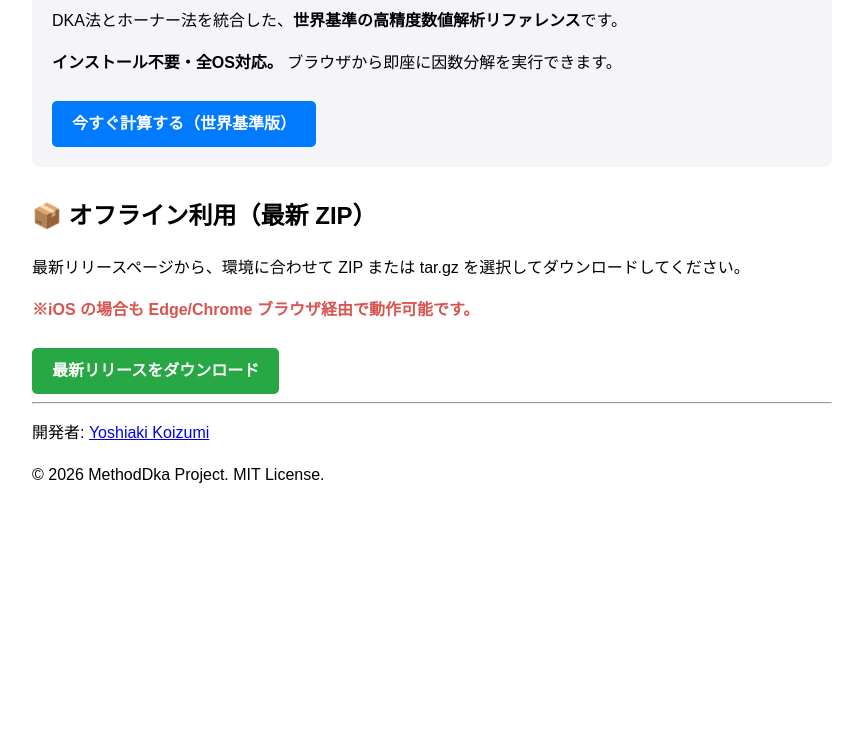
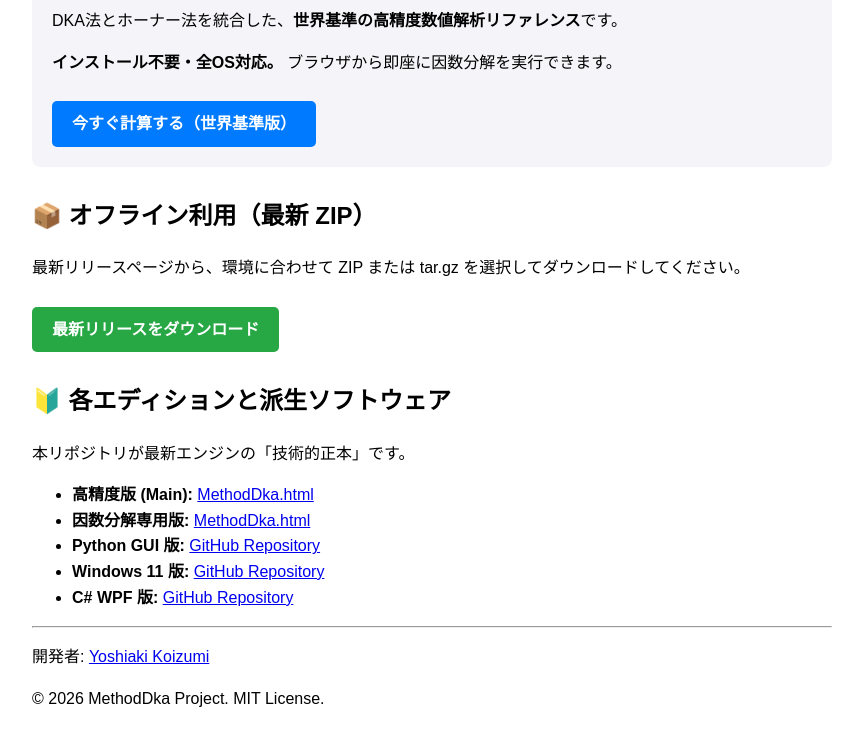
Before and after one commit to YoshiakiKoizumija142397/MethodDka, a plain HTML site: page index.html in a window 1280 px wide. Shown: the part 126-857 px from the top of the page, without its empty margins (208-1071 px from the left). Before the commit the page ends 800 px from the top, so only its background shows below. Drawn offline with Linux system fonts and the light colour scheme.

Commit message:
Update index.html to add software editions section
Removed note about iOS compatibility and added sections for various editions and derived software.

Signed-off-by: Yoshiaki.Koizumi <98944675+YoshiakiKoizumija142397@users.noreply.github.com>

```diff
--- a/index.html
+++ b/index.html
@@ -10,7 +10,6 @@
         .section { margin-top: 30px; }
         .btn { display: inline-block; padding: 10px 20px; background: #007bff; color: white; text-decoration: none; border-radius: 5px; margin-top: 10px; font-weight: bold; }
         .btn-download { background: #28a745; }
-        .note { color: #d9534f; font-weight: bold; }
     </style>
 </head>
 <body>
@@ -25,8 +24,19 @@
     <div class="section">
         <h2>📦 オフライン利用（最新 ZIP）</h2>
         <p>最新リリースページから、環境に合わせて ZIP または tar.gz を選択してダウンロードしてください。</p>
-        <p class="note">※iOS の場合も Edge/Chrome ブラウザ経由で動作可能です。</p>
         <a href="https://github.com/YoshiakiKoizumija142397/MethodDka/releases" class="btn btn-download">最新リリースをダウンロード</a>
+    </div>
+
+    <div class="section">
+        <h2>🔰 各エディションと派生ソフトウェア</h2>
+        <p>本リポジトリが最新エンジンの「技術的正本」です。</p>
+        <ul>
+            <li><strong>高精度版 (Main):</strong> <a href="main/MethodDka.html">MethodDka.html</a></li>
+            <li><strong>因数分解専用版:</strong> <a href="factorization/MethodDka.html">MethodDka.html</a></li>
+            <li><strong>Python GUI 版:</strong> <a href="https://github.com/YoshiakiKoizumija142397/MethodDka_Python">GitHub Repository</a></li>
+            <li><strong>Windows 11 版:</strong> <a href="https://github.com/YoshiakiKoizumija142397/MethodDkaWIN11">GitHub Repository</a></li>
+            <li><strong>C# WPF 版:</strong> <a href="https://github.com/YoshiakiKoizumija142397/MethodDka-CSharp">GitHub Repository</a></li>
+        </ul>
     </div>
 
     <footer>
```
